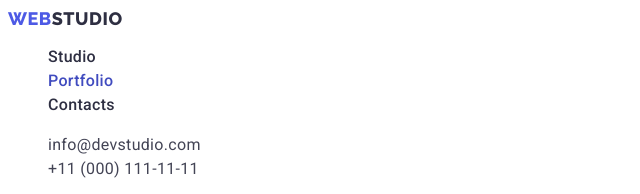
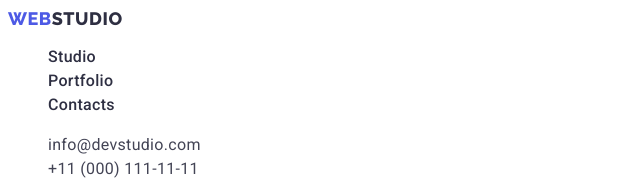
Before and after one commit to Vitaliycode1/goit-markup-hw-02, a plain HTML site: page portfolio.html in a window 1280 px wide. Shown: the top 194 px of the page, 0-640 px from the left. Drawn offline with Linux system fonts and the light colour scheme.

Commit message:
update portfolio.html

```diff
--- a/portfolio.html
+++ b/portfolio.html
@@ -25,7 +25,7 @@
             <a class="header-nav-link link" href="./index.html">Studio</a>
           </li>
           <li class="header-nav-item">
-            <a class="header-nav-link current link" href="./portfolio.html"
+            <a class="header-nav-link link" href="./portfolio.html"
               >Portfolio</a
             >
           </li>
@@ -49,6 +49,7 @@
         </ul>
       </address>
     </header>
+
     <main>
       <!-- Section Filtr -->
       <section class="filtr section">
```
